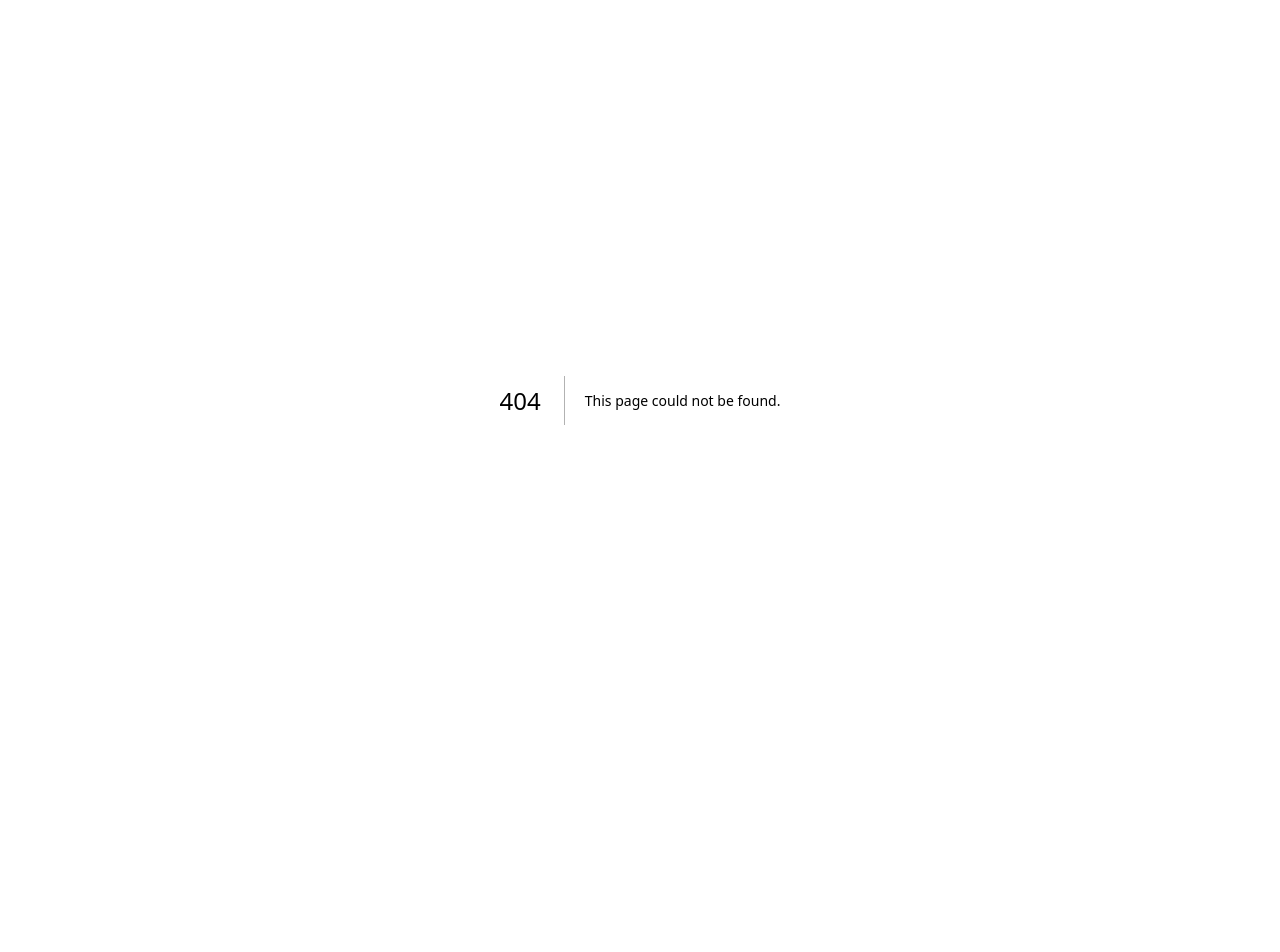
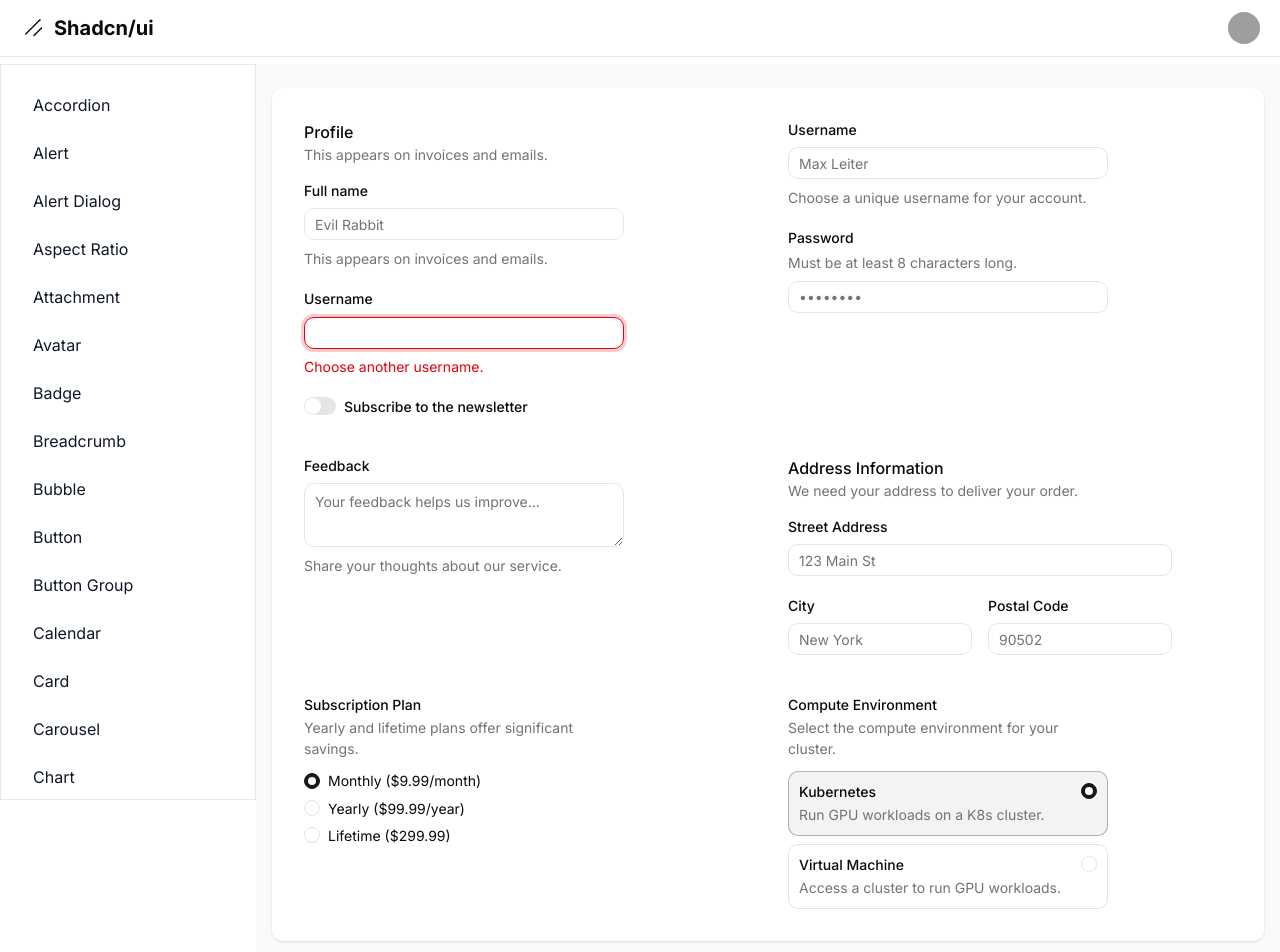
Before and after one commit to AndreDev12/shadcn-dashboard, a Next.js app: page /dashboard/field in a window 1280 px wide. Before the commit this address had no page. Shown: the top 952 px of the page. Before the commit the page ends 800 px from the top, so only its background shows below. Built offline with nearby package versions, Linux system fonts and the light colour scheme; grey boxes are pictures that could not be loaded.

Commit message:
Components: Field

```diff
--- /dev/null
+++ b/src/app/dashboard/field/page.tsx
@@ -0,0 +1,167 @@
+import {
+  FieldSet,
+  FieldLegend,
+  FieldGroup,
+  FieldDescription,
+  Field,
+  FieldLabel,
+  Input,
+  FieldError,
+  Switch,
+  Textarea,
+  RadioGroup,
+  RadioGroupItem,
+  FieldContent,
+  FieldTitle,
+} from '@/components/ui';
+
+export default function Page() {
+  return (
+    <div className="grid grid-cols-2 gap-10">
+      <FieldSet className="w-full max-w-xs">
+        <FieldLegend>Profile</FieldLegend>
+        <FieldDescription>
+          This appears on invoices and emails.
+        </FieldDescription>
+        <FieldGroup>
+          <Field>
+            <FieldLabel htmlFor="name">Full name</FieldLabel>
+            <Input id="name" autoComplete="off" placeholder="Evil Rabbit" />
+            <FieldDescription>
+              This appears on invoices and emails.
+            </FieldDescription>
+          </Field>
+          <Field>
+            <FieldLabel htmlFor="username">Username</FieldLabel>
+            <Input id="username" autoComplete="off" aria-invalid />
+            <FieldError>Choose another username.</FieldError>
+          </Field>
+          <Field orientation="horizontal">
+            <Switch id="newsletter" />
+            <FieldLabel htmlFor="newsletter">
+              Subscribe to the newsletter
+            </FieldLabel>
+          </Field>
+        </FieldGroup>
+      </FieldSet>
+
+      <FieldSet className="w-full max-w-xs">
+        <FieldGroup>
+          <Field>
+            <FieldLabel htmlFor="username">Username</FieldLabel>
+            <Input id="username" type="text" placeholder="Max Leiter" />
+            <FieldDescription>
+              Choose a unique username for your account.
+            </FieldDescription>
+          </Field>
+          <Field>
+            <FieldLabel htmlFor="password">Password</FieldLabel>
+            <FieldDescription>
+              Must be at least 8 characters long.
+            </FieldDescription>
+            <Input id="password" type="password" placeholder="••••••••" />
+          </Field>
+        </FieldGroup>
+      </FieldSet>
+
+      <FieldSet className="w-full max-w-xs">
+        <FieldGroup>
+          <Field>
+            <FieldLabel htmlFor="feedback">Feedback</FieldLabel>
+            <Textarea
+              id="feedback"
+              placeholder="Your feedback helps us improve..."
+              rows={4}
+            />
+            <FieldDescription>
+              Share your thoughts about our service.
+            </FieldDescription>
+          </Field>
+        </FieldGroup>
+      </FieldSet>
+
+      <FieldSet className="w-full max-w-sm">
+        <FieldLegend>Address Information</FieldLegend>
+        <FieldDescription>
+          We need your address to deliver your order.
+        </FieldDescription>
+        <FieldGroup>
+          <Field>
+            <FieldLabel htmlFor="street">Street Address</FieldLabel>
+            <Input id="street" type="text" placeholder="123 Main St" />
+          </Field>
+          <div className="grid grid-cols-2 gap-4">
+            <Field>
+              <FieldLabel htmlFor="city">City</FieldLabel>
+              <Input id="city" type="text" placeholder="New York" />
+            </Field>
+            <Field>
+              <FieldLabel htmlFor="zip">Postal Code</FieldLabel>
+              <Input id="zip" type="text" placeholder="90502" />
+            </Field>
+          </div>
+        </FieldGroup>
+      </FieldSet>
+
+      <FieldSet className="w-full max-w-xs">
+        <FieldLegend variant="label">Subscription Plan</FieldLegend>
+        <FieldDescription>
+          Yearly and lifetime plans offer significant savings.
+        </FieldDescription>
+        <RadioGroup defaultValue="monthly">
+          <Field orientation="horizontal">
+            <RadioGroupItem value="monthly" id="plan-monthly" />
+            <FieldLabel htmlFor="plan-monthly" className="font-normal">
+              Monthly ($9.99/month)
+            </FieldLabel>
+          </Field>
+          <Field orientation="horizontal">
+            <RadioGroupItem value="yearly" id="plan-yearly" />
+            <FieldLabel htmlFor="plan-yearly" className="font-normal">
+              Yearly ($99.99/year)
+            </FieldLabel>
+          </Field>
+          <Field orientation="horizontal">
+            <RadioGroupItem value="lifetime" id="plan-lifetime" />
+            <FieldLabel htmlFor="plan-lifetime" className="font-normal">
+              Lifetime ($299.99)
+            </FieldLabel>
+          </Field>
+        </RadioGroup>
+      </FieldSet>
+
+      <FieldGroup className="w-full max-w-xs">
+        <FieldSet>
+          <FieldLegend variant="label">Compute Environment</FieldLegend>
+          <FieldDescription>
+            Select the compute environment for your cluster.
+          </FieldDescription>
+          <RadioGroup defaultValue="kubernetes">
+            <FieldLabel htmlFor="kubernetes-r2h">
+              <Field orientation="horizontal">
+                <FieldContent>
+                  <FieldTitle>Kubernetes</FieldTitle>
+                  <FieldDescription>
+                    Run GPU workloads on a K8s cluster.
+                  </FieldDescription>
+                </FieldContent>
+                <RadioGroupItem value="kubernetes" id="kubernetes-r2h" />
+              </Field>
+            </FieldLabel>
+            <FieldLabel htmlFor="vm-z4k">
+              <Field orientation="horizontal">
+                <FieldContent>
+                  <FieldTitle>Virtual Machine</FieldTitle>
+                  <FieldDescription>
+                    Access a cluster to run GPU workloads.
+                  </FieldDescription>
+                </FieldContent>
+                <RadioGroupItem value="vm" id="vm-z4k" />
+              </Field>
+            </FieldLabel>
+          </RadioGroup>
+        </FieldSet>
+      </FieldGroup>
+    </div>
+  );
+}
--- a/src/app/dashboard/layout.tsx
+++ b/src/app/dashboard/layout.tsx
@@ -35,6 +35,7 @@ const links = [
   { name: 'drawer with base ui', href: 'drawer-with-base-ui' },
   { name: 'dropdown menu', href: 'dropdown-menu' },
   { name: 'empty', href: 'empty' },
+  { name: 'field', href: 'field' },
 ].sort((a, b) => a.name.localeCompare(b.name));
 
 export default function DashboardLayout({
--- a/src/app/layout.tsx
+++ b/src/app/layout.tsx
@@ -22,7 +22,7 @@ export default function RootLayout({
   return (
     <html lang="en" className={cn('font-sans', geist.variable)} dir="ltr">
       <body className={inter.className}>
-        <DirectionProvider dir="rtl" direction="rtl">
+        <DirectionProvider dir="ltr" direction="ltr">
           <TooltipProvider>{children}</TooltipProvider>
         </DirectionProvider>
       </body>
--- a/src/components/ui/index.ts
+++ b/src/components/ui/index.ts
@@ -37,3 +37,5 @@ export * from './direction';
 export * from './drawer-with-radix';
 // export * from './drawer-with-base';
 export * from './empty';
+export * from './switch';
+export * from './radio-group';
--- /dev/null
+++ b/src/components/ui/radio-group.tsx
@@ -0,0 +1,44 @@
+'use client';
+
+import * as React from 'react';
+import { RadioGroup as RadioGroupPrimitive } from 'radix-ui';
+
+import { cn } from '@/lib';
+
+function RadioGroup({
+  className,
+  ...props
+}: React.ComponentProps<typeof RadioGroupPrimitive.Root>) {
+  return (
+    <RadioGroupPrimitive.Root
+      data-slot="radio-group"
+      className={cn('grid w-full gap-2', className)}
+      {...props}
+    />
+  );
+}
+
+function RadioGroupItem({
+  className,
+  ...props
+}: React.ComponentProps<typeof RadioGroupPrimitive.Item>) {
+  return (
+    <RadioGroupPrimitive.Item
+      data-slot="radio-group-item"
+      className={cn(
+        'group/radio-group-item peer relative flex aspect-square size-4 shrink-0 rounded-full border border-input outline-none after:absolute after:-inset-x-3 after:-inset-y-2 focus-visible:border-ring focus-visible:ring-3 focus-visible:ring-ring/50 disabled:cursor-not-allowed disabled:opacity-50 aria-invalid:border-destructive aria-invalid:ring-3 aria-invalid:ring-destructive/20 aria-invalid:aria-checked:border-primary dark:bg-input/30 dark:aria-invalid:border-destructive/50 dark:aria-invalid:ring-destructive/40 data-checked:border-primary data-checked:bg-primary data-checked:text-primary-foreground dark:data-checked:bg-primary',
+        className,
+      )}
+      {...props}
+    >
+      <RadioGroupPrimitive.Indicator
+        data-slot="radio-group-indicator"
+        className="flex size-4 items-center justify-center"
+      >
+        <span className="absolute top-1/2 left-1/2 size-2 -translate-x-1/2 -translate-y-1/2 rounded-full bg-primary-foreground" />
+      </RadioGroupPrimitive.Indicator>
+    </RadioGroupPrimitive.Item>
+  );
+}
+
+export { RadioGroup, RadioGroupItem };
--- /dev/null
+++ b/src/components/ui/switch.tsx
@@ -0,0 +1,33 @@
+'use client';
+
+import * as React from 'react';
+import { Switch as SwitchPrimitive } from 'radix-ui';
+
+import { cn } from '@/lib';
+
+function Switch({
+  className,
+  size = 'default',
+  ...props
+}: React.ComponentProps<typeof SwitchPrimitive.Root> & {
+  size?: 'sm' | 'default';
+}) {
+  return (
+    <SwitchPrimitive.Root
+      data-slot="switch"
+      data-size={size}
+      className={cn(
+        'peer group/switch relative inline-flex shrink-0 items-center rounded-full border border-transparent transition-all outline-none after:absolute after:-inset-x-3 after:-inset-y-2 focus-visible:border-ring focus-visible:ring-3 focus-visible:ring-ring/50 aria-invalid:border-destructive aria-invalid:ring-3 aria-invalid:ring-destructive/20 data-[size=default]:h-[18.4px] data-[size=default]:w-[32px] data-[size=sm]:h-[14px] data-[size=sm]:w-[24px] dark:aria-invalid:border-destructive/50 dark:aria-invalid:ring-destructive/40 data-checked:bg-primary data-unchecked:bg-input dark:data-unchecked:bg-input/80 data-disabled:cursor-not-allowed data-disabled:opacity-50',
+        className,
+      )}
+      {...props}
+    >
+      <SwitchPrimitive.Thumb
+        data-slot="switch-thumb"
+        className="pointer-events-none block rounded-full bg-background ring-0 transition-transform group-data-[size=default]/switch:size-4 group-data-[size=sm]/switch:size-3 group-data-[size=default]/switch:data-checked:translate-x-[calc(100%-2px)] group-data-[size=sm]/switch:data-checked:translate-x-[calc(100%-2px)] dark:data-checked:bg-primary-foreground group-data-[size=default]/switch:data-unchecked:translate-x-0 group-data-[size=sm]/switch:data-unchecked:translate-x-0 dark:data-unchecked:bg-foreground"
+      />
+    </SwitchPrimitive.Root>
+  );
+}
+
+export { Switch };
```
